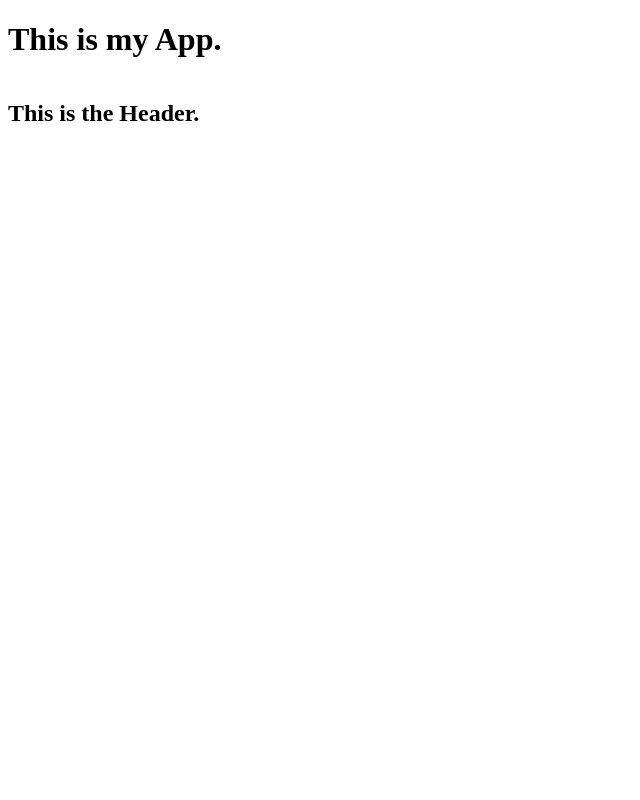
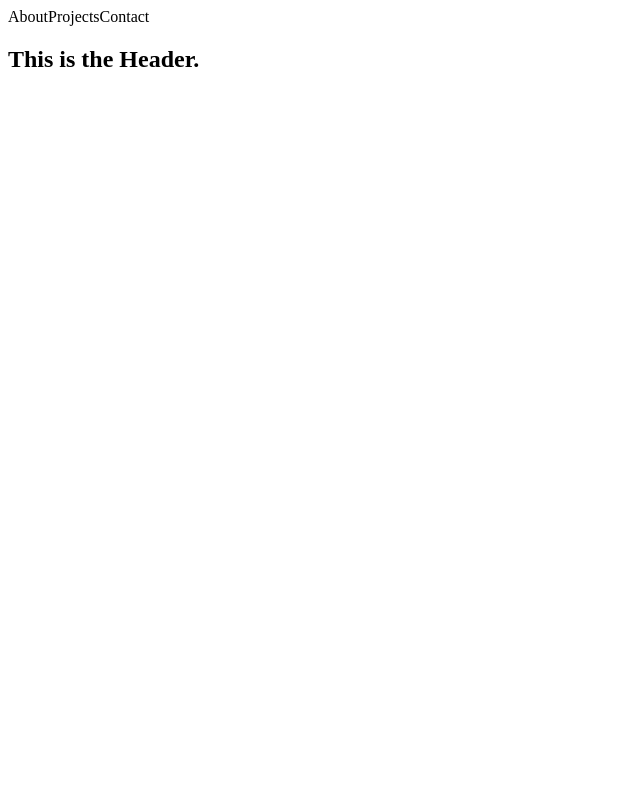
Before and after one commit to jgombero/portfolio, a Gatsby site: page / in a window 1280 px wide. Shown: the top 800 px of the page, without its empty margins (0-640 px from the left). Built offline with nearby package versions, Linux system fonts and the light colour scheme; Gatsby itself is replaced by a stand-in of ours.

Commit message:
Render navbar

```diff
--- a/src/components/App.js
+++ b/src/components/App.js
@@ -1,4 +1,5 @@
 import React, { useState, useEffect } from "react";
+import Navbar from "./Navbar/Navbar";
 import Hero from "./Hero/Hero";
 import About from "./About/About";
 import Projects from "./Projects/Projects";
@@ -25,7 +26,7 @@ const App = () => {
 
   return (
     <PortfolioProvider value={{ hero, about, projects, contact, footer }}>
-      <h1>This is my App.</h1>
+      <Navbar />
       <Hero />
       <About />
       <Projects />
```
